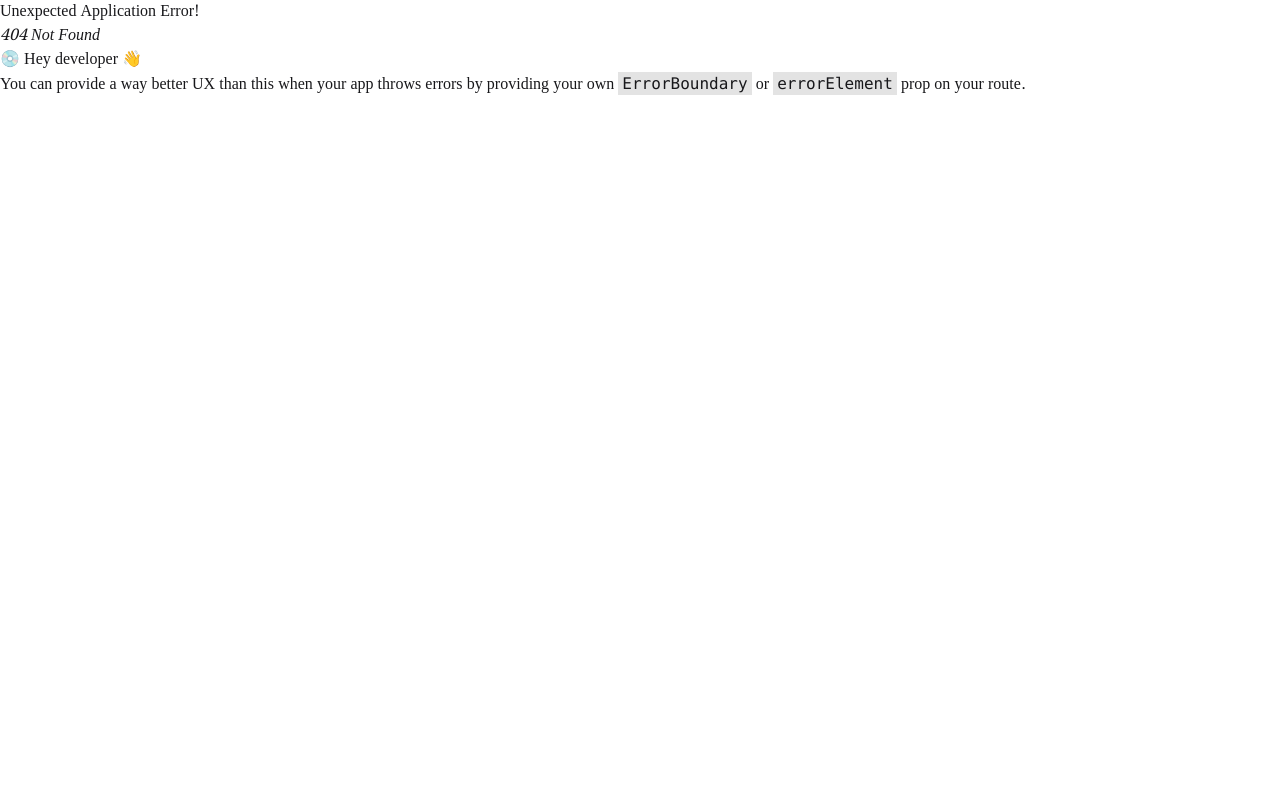
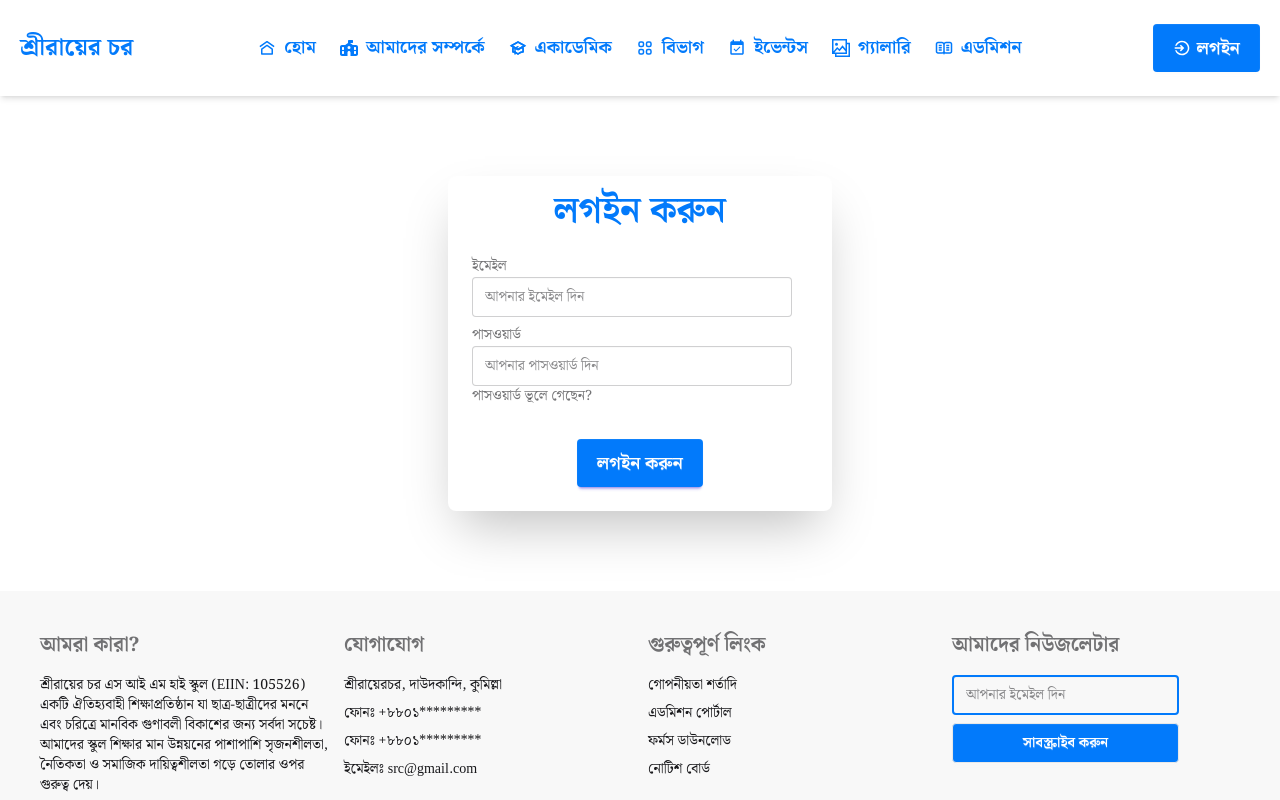
Before and after one commit to jahidul2004/src-school, a React (Vite) app: page /login in a window 1280 px wide. Before the commit this address had no page. Shown: the top 800 px of the page. Built offline with nearby package versions, Linux system fonts and the light colour scheme.

Commit message:
Login page added.

```diff
--- /dev/null
+++ b/src/login/Login.jsx
@@ -0,0 +1,50 @@
+const Login = () => {
+    return (
+        <div className="mb-5 md:my-20">
+            <div className="card bg-base-100 w-full max-w-sm shrink-0 shadow-2xl mx-auto">
+                <h1 className="text-center text-3xl md:text-4xl font-bold text-[#027afb] pt-4">
+                    লগইন করুন
+                </h1>
+                <form className="card-body">
+                    <div className="form-control">
+                        <label className="label">
+                            <span className="label-text">ইমেইল</span>
+                        </label>
+                        <input
+                            type="email"
+                            placeholder="আপনার ইমেইল দিন"
+                            className="input input-bordered"
+                            required
+                        />
+                    </div>
+                    <div className="form-control">
+                        <label className="label">
+                            <span className="label-text">পাসওয়ার্ড</span>
+                        </label>
+                        <input
+                            type="password"
+                            placeholder="আপনার পাসওয়ার্ড দিন"
+                            className="input input-bordered"
+                            required
+                        />
+                        <label className="label">
+                            <a
+                                href="#"
+                                className="label-text-alt link link-hover"
+                            >
+                                পাসওয়ার্ড ভূলে গেছেন?
+                            </a>
+                        </label>
+                    </div>
+                    <div className="form-control mt-6 flex justify-center">
+                        <button className="btn btn-lg btn-primary bg-[#027afb] text-white border-none">
+                            লগইন করুন
+                        </button>
+                    </div>
+                </form>
+            </div>
+        </div>
+    );
+};
+
+export default Login;
--- a/src/routes/router.jsx
+++ b/src/routes/router.jsx
@@ -1,6 +1,7 @@
 import { createBrowserRouter } from "react-router-dom";
 import MainLayout from "../layouts/MainLayout";
 import Home from "../home/home/Home";
+import Login from "../login/Login";
 
 const router = createBrowserRouter([
     {
@@ -10,6 +11,10 @@ const router = createBrowserRouter([
             {
                 path:"/",
                 element: <Home></Home>
+            },
+            {
+                path:"/login",
+                element:<Login></Login>
             }
         ]
     },
--- a/src/shared/navabr/NavBar.jsx
+++ b/src/shared/navabr/NavBar.jsx
@@ -7,7 +7,7 @@ import { IoMdLogIn } from "react-icons/io";
 import { MdAppRegistration, MdEventAvailable } from "react-icons/md";
 import { RiHome9Line } from "react-icons/ri";
 import { RxCrossCircled } from "react-icons/rx";
-import { NavLink } from "react-router-dom";
+import { Link, NavLink } from "react-router-dom";
 
 const NavBar = () => {
     const [isMenuOpen, setIsMenuOpen] = useState(false);
@@ -64,7 +64,7 @@ const NavBar = () => {
     );
 
     return (
-        <div className="sticky top-0 z-10 navbar bg-base-100 p-5">
+        <div className="sticky top-0 z-10 navbar bg-base-100 p-5 shadow-md">
             <div className="navbar-start">
                 {/* Logo */}
                 <a className="text-2xl font-bold text-[#027afb] flex items-center gap-2">
@@ -105,10 +105,10 @@ const NavBar = () => {
 
             {/* Login button for larger screens */}
             <div className="navbar-end hidden lg:flex">
-                <a className="btn btn-lg bg-[#027afb] text-white border-none">
+                <Link to={'/login'} className="btn btn-lg bg-[#027afb] text-white border-none">
                     <IoMdLogIn />
                     লগইন
-                </a>
+                </Link>
             </div>
 
             {/* Drawer for small screens */}
@@ -133,14 +133,14 @@ const NavBar = () => {
 
                 {/* Login Button inside drawer */}
                 <div className="p-5 flex flex-col gap-4">
-                    <a className="btn btn-lg bg-[#027afb] text-white border-none w-full">
+                    <Link to={'/login'} className="btn btn-lg bg-[#027afb] text-white border-none w-full">
                         <IoMdLogIn />
                         লগইন
-                    </a>
-                    <a className="btn btn-lg border-2 border-[#027afb] w-full text-[#027afb]">
+                    </Link>
+                    <Link to={'/register'} className="btn btn-lg border-2 border-[#027afb] w-full text-[#027afb]">
                         <MdAppRegistration />
                         রেজিস্টার
-                    </a>
+                    </Link>
                 </div>
             </div>
 
```
